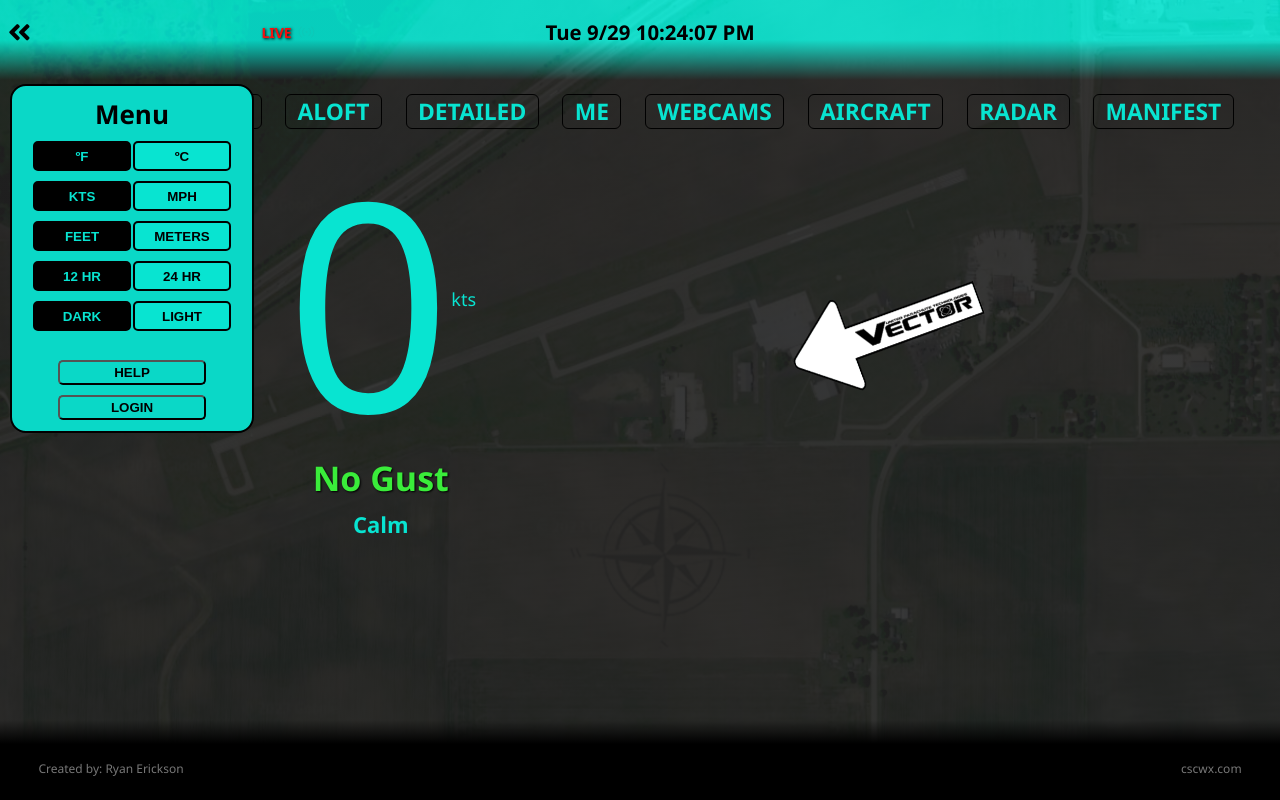
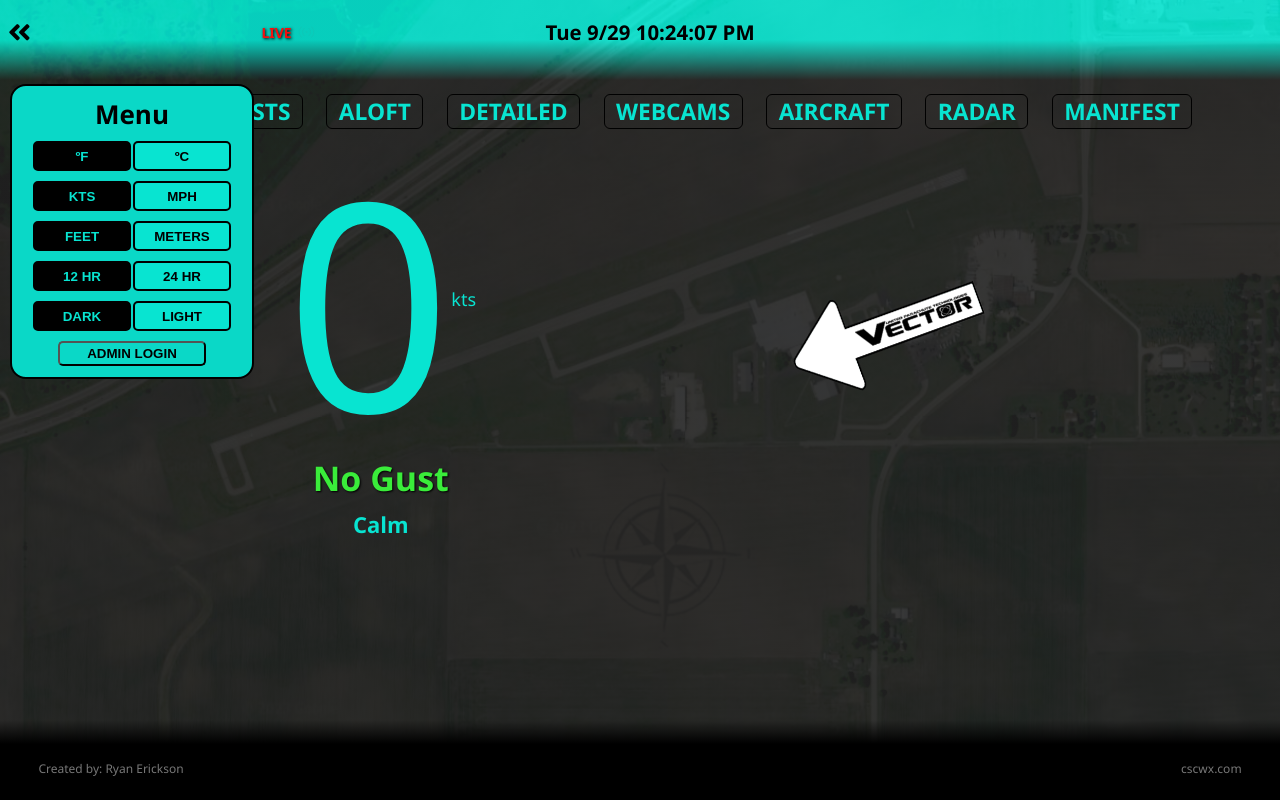
Before and after one commit to RyanFullStack/csc-weather-app, a React (Vite) app: page / in a window 1280 px wide. Both pictures are taken after a click on the icon 19 px from the left and 32 px from the top of the page. Built offline with nearby package versions, Linux system fonts and the light colour scheme; no server answers.

Commit message:
help and me removed - unused features

```diff
--- a/src/components/HamburgerMenu/index.jsx
+++ b/src/components/HamburgerMenu/index.jsx
@@ -279,6 +279,16 @@ function HamburgerMenu() {
             LIGHT
           </button>
         </div>
+        {/* <div
+          className={
+            darkTheme === "true"
+              ? "menu-button-container"
+              : "menu-button-container-light"
+          }
+          id='help-login-div'
+        >
+          <button onClick={handleHelp} id='help-button'>HELP</button>
+        </div> */}
         <div
           className={
             darkTheme === "true"
@@ -287,17 +297,7 @@ function HamburgerMenu() {
           }
           id='help-login-div'
         >
-          <button onClick={handleHelp} id='help-button'>HELP</button>
-        </div>
-        <div
-          className={
-            darkTheme === "true"
-              ? "menu-button-container"
-              : "menu-button-container-light"
-          }
-          id='help-login-div'
-        >
-          <button onClick={handleLogin} id='login-button'>LOGIN</button>
+          <button onClick={handleLogin} id='login-button'>ADMIN LOGIN</button>
         </div>
       </div>
     </div>
--- a/src/components/Navigation/index.jsx
+++ b/src/components/Navigation/index.jsx
@@ -66,9 +66,9 @@ function NavBar() {
         <div>
           <NavLink exact to="/detailed" id="5" className={active === '5' && darkTheme === 'true' ? 'navbuttonactive' : active === '5' && darkTheme === 'false' ? 'navbuttonactivelight' : 'navbutton'} onClick={handleClick}>DETAILED</NavLink>
         </div>
-        <div>
+        {/* <div>
           <NavLink exact to="/me" id="6" className={active === '6' && darkTheme === 'true' ? 'navbuttonactive' : active === '6' && darkTheme === 'false' ? 'navbuttonactivelight' : 'navbutton'} onClick={handleClick}>ME</NavLink>
-        </div>
+        </div> */}
       </div>
 
 
```
